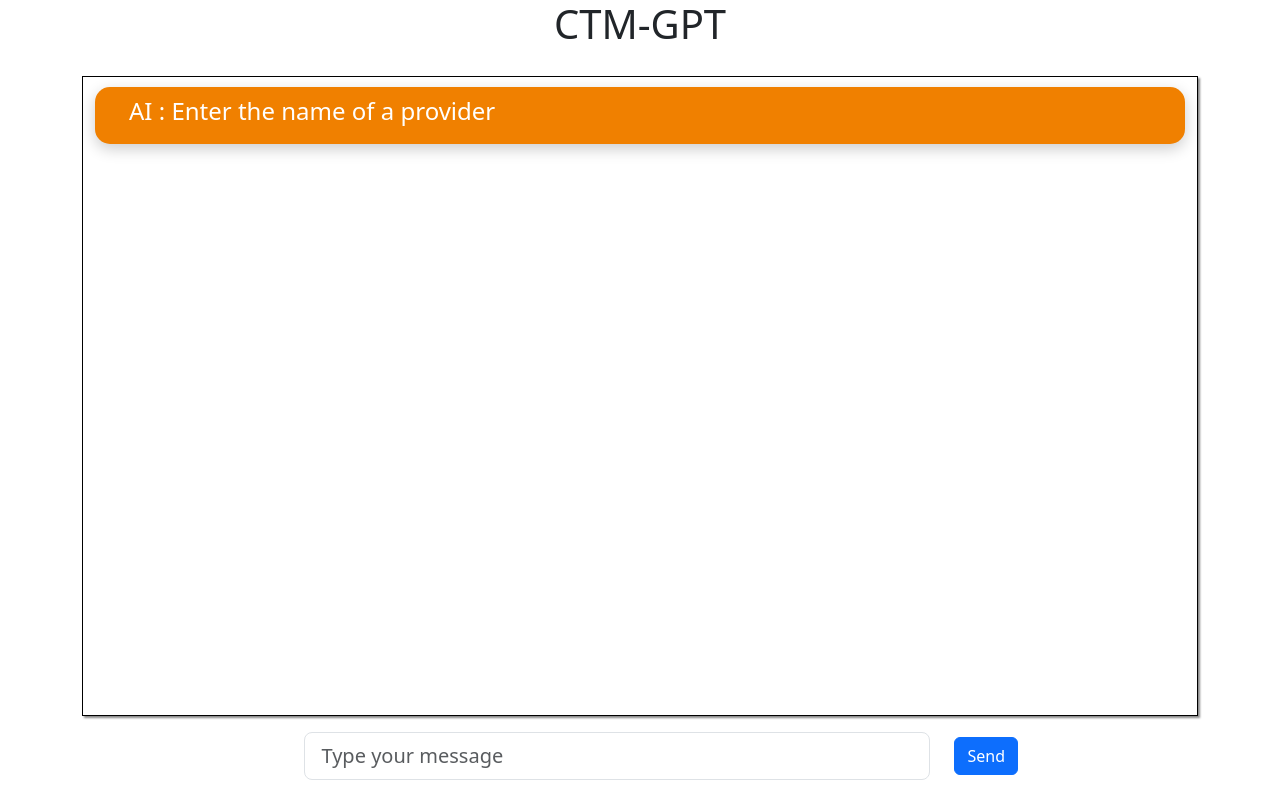
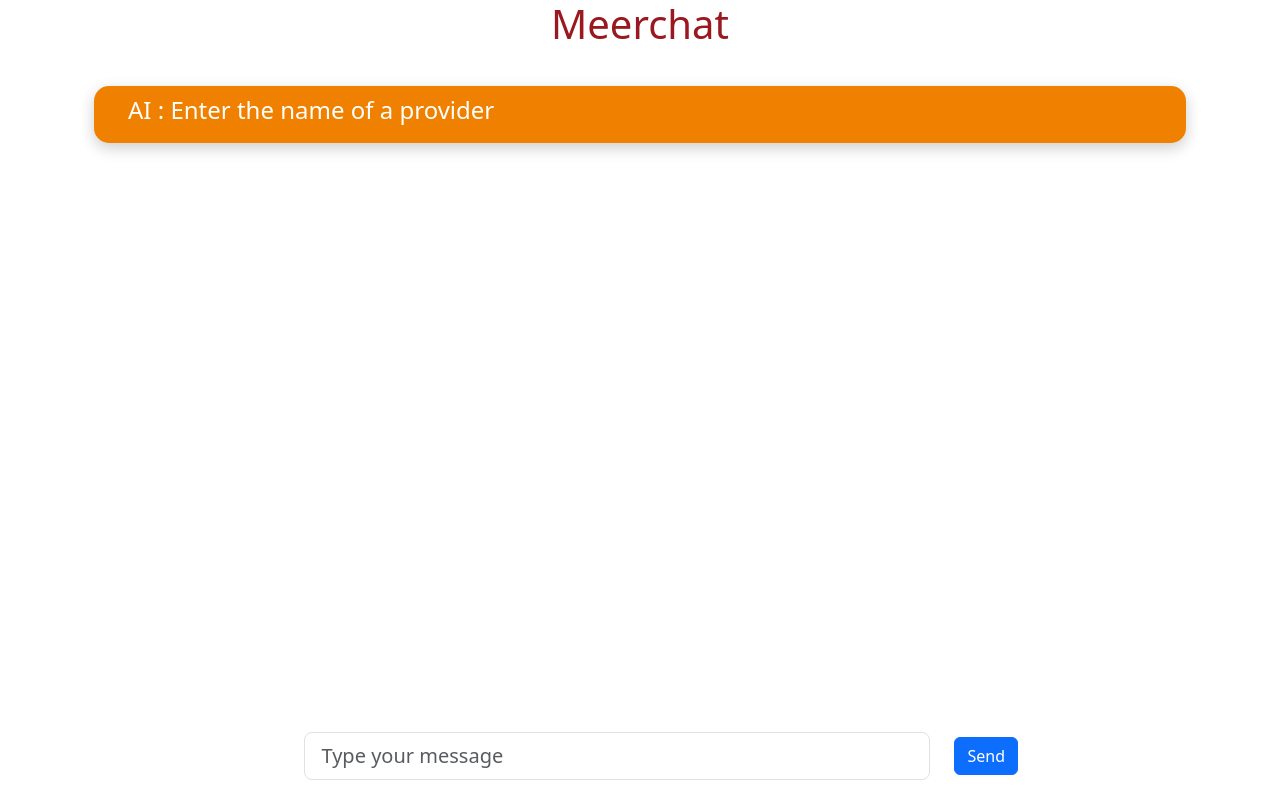
Before and after one commit to PravinPrabhakaran/MeerChat, a React (Create React App) app: page / in a window 1280 px wide. Built offline with nearby package versions, Linux system fonts and the light colour scheme; the HTML template or start-up script is replaced by a standard one.

Commit message:
ui changes

```diff
--- a/src/App.css
+++ b/src/App.css
@@ -59,8 +59,8 @@ body {
   padding-bottom: 100px;
   height: calc(80vh);
   overflow-y: auto;
-  border: 1px solid #000;
-  box-shadow: 2px 2px 2px #888888;
+  border: 0px solid #000;
+  box-shadow: 0px 0px 0px #888888;
 }
 
 .message-text {
@@ -83,3 +83,9 @@ body {
   width: 150px;
   height: auto;
 }
+
+
+
+#title {
+  color: #9a1820;
+}
--- a/src/App.js
+++ b/src/App.js
@@ -146,7 +146,9 @@ function App() {
   return (
     <Container>
       <Row>
-        <h1>CTM-GPT</h1>
+        <h1 id="title">
+          Meerchat
+        </h1>
       </Row>
       <div className="images-container">
         {/* <img src={SergeiImage} alt="Sergei" className="image" />
```
